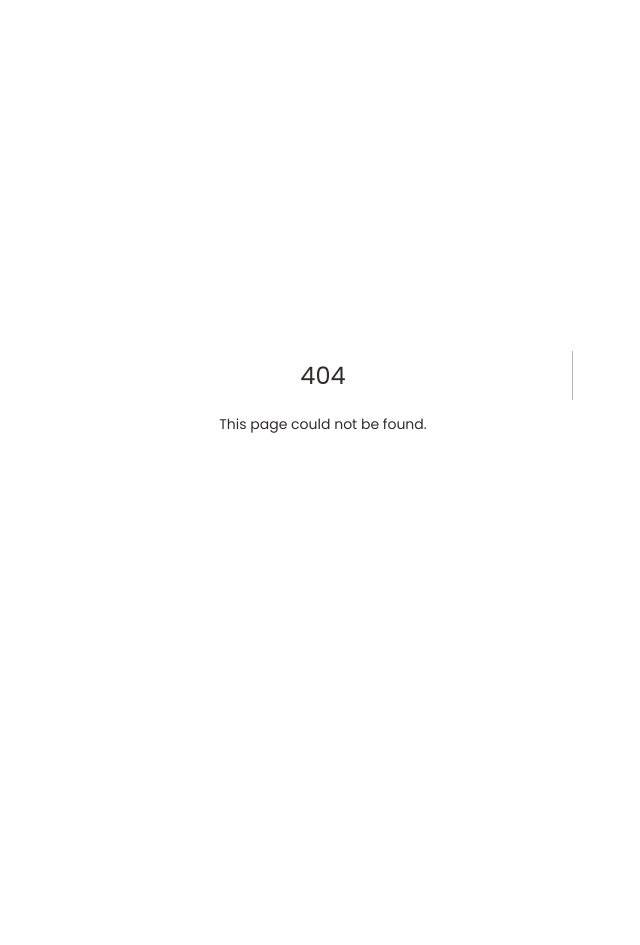
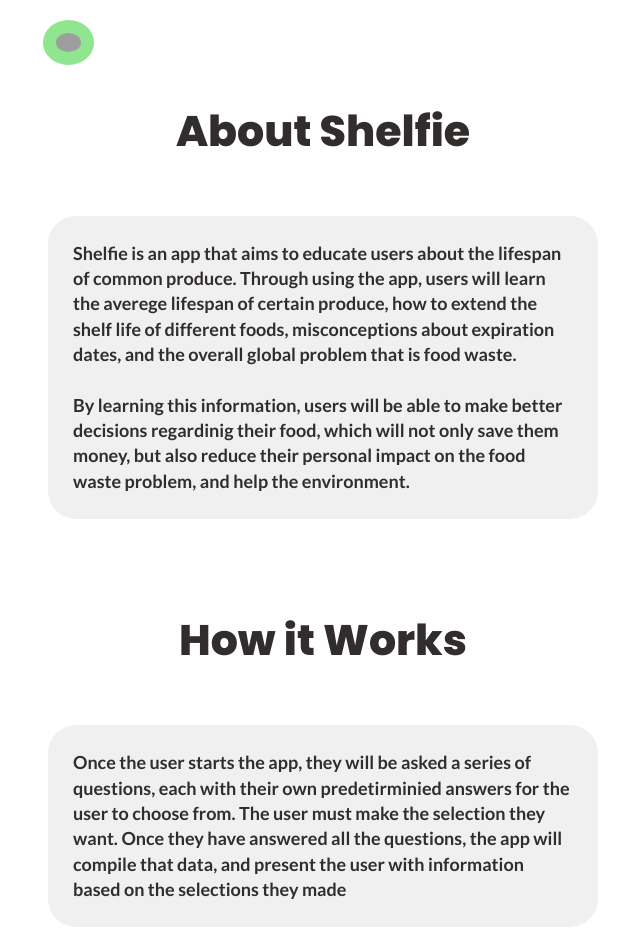
Before and after one commit to takuyadev/shelfie, a Next.js app: page /Tutorial in a window 1280 px wide. Before the commit this address had no page. Shown: the whole page, without its empty margins (317-957 px from the left). Before the commit the page ends 800 px from the top, so only its background shows below. Built offline with nearby package versions, Linux system fonts and the light colour scheme; grey boxes are pictures that could not be loaded.

Commit message:
about me + homepage changes

```diff
--- a/comps/Text/text.css
+++ b/comps/Text/text.css
@@ -5,7 +5,7 @@ h1, h2, h3, h4, h5, h6 {
 
 p {
     font-family: 'Lato', sans-serif;
-    font-size: 16pt;
+    font-size: 18px;
     color: #4E5248;
     font-style: normal;
     font-weight: bold;
--- a/comps/Textbox/Textbox.css
+++ b/comps/Textbox/Textbox.css
@@ -32,5 +32,6 @@ width: 80%;
 max-width: 500px;
 min-width: 200px;
 height: 100%;
+color: #322D2D;
 
 }
--- a/pages/Homepage/homepage.css
+++ b/pages/Homepage/homepage.css
@@ -14,6 +14,7 @@
 
 .titleText {
   margin-top: 55px;
+  ;
 }
 
 
--- a/pages/Homepage/index.js
+++ b/pages/Homepage/index.js
@@ -8,13 +8,14 @@ const Homepage = () => (
   <div className="app">
     <img src={NameIcon} className="nameIcon" />
     <p className="subheading">
-      Extend shelf life. <br></br><br></br>Save the world and your wallet!
+      Extend shelf life <br></br><br></br>Save the world and your wallet!
     </p>
     <p className="titleText">
       Find our how long your produce <br></br> will last, and how to reduce{" "}
       <br></br>your food waste!
     </p>
     <img className="logo" src={LogoIcon} />
+    <ConfirmButton text="About the App" link="../Tutorial" />
     <ConfirmButton text="Get Started!" link="../Seasons" />
   </div>
 );
--- /dev/null
+++ b/pages/Tutorial/index.js
@@ -0,0 +1,25 @@
+import "./tutorial.css";
+import React from "react";
+import BackButton from "../../comps/BackButton";
+import RestartButton from "../../comps/RestartButton";
+import ConfirmButton from "../../comps/ConfirmButton";
+import { data, ChangeData, VegetableInfo } from "../../data";
+import Text from "../../comps/Text";
+import Textbox from "../../comps/Textbox";
+
+const Tutorial = () => {
+return (
+<div className="app">
+      <div className="nav-button-layout">
+        <BackButton link="../Homepage" />
+      </div>
+      <h5 class="tutorialHeader" id="tutorialHeaderFirst"> About Shelfie </h5>
+      <p class="tutorialText"> Shelfie is an app that aims to educate users about the lifespan of common produce. Through using the app, users will learn the averege lifespan of certain produce, how to extend the shelf life of different foods, misconceptions about expiration dates, and the overall global problem that is food waste. <br></br><br></br>
+      By learning this information, users will be able to make better decisions regardinig their food, which will not only save them money, but also reduce their personal impact on the food waste problem, and help the environment. </p>
+      <h5 class="tutorialHeader"> How it Works </h5>
+      <p class="tutorialText"> Once the user starts the app, they will be asked a series of questions, each with their own predetirminied answers for the user to choose from. The user must make the selection they want. Once they have answered all the questions, the app will compile that data, and present the user with information based on the selections they made </p>
+</div>
+);
+}
+
+export default Tutorial;
--- /dev/null
+++ b/pages/Tutorial/tutorial.css
@@ -0,0 +1,25 @@
+.tutorialText {
+    max-width: 500px;
+    background-color: rgb(240, 240, 240);
+    color: #322D2D;
+    padding: 25px;
+    border-radius: 28px;
+    font-family: 'Lato', sans-serif;
+    font-style: normal;
+    font-weight: bold;
+    font-size: 18px;
+    line-height: 19pt;
+    text-align: left;
+    width: 80%;
+    min-width: 200px;
+    height: 100%;
+
+}
+
+.tutorialHeader {
+    margin-bottom: 35px;
+}
+
+#tutorialHeaderFirst {
+    margin-top: 20px;
+}
```
